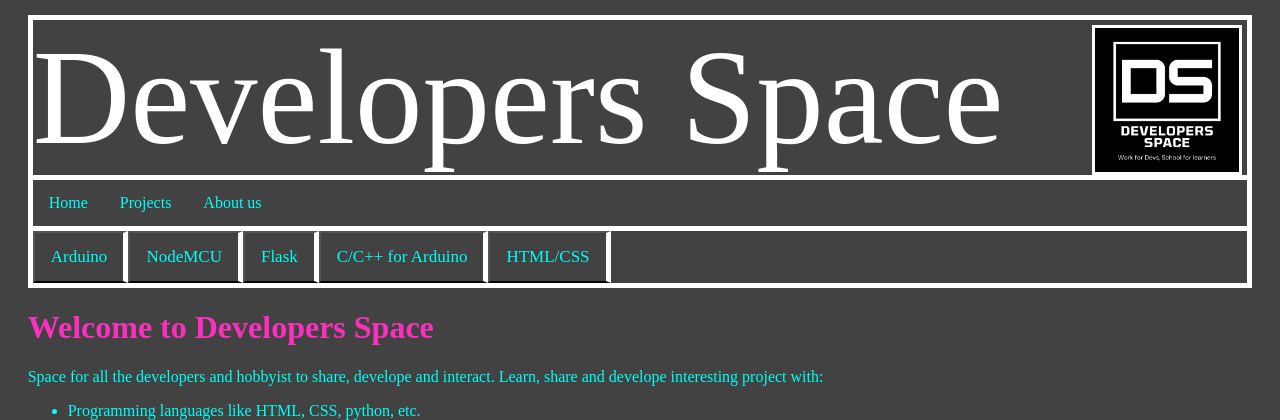
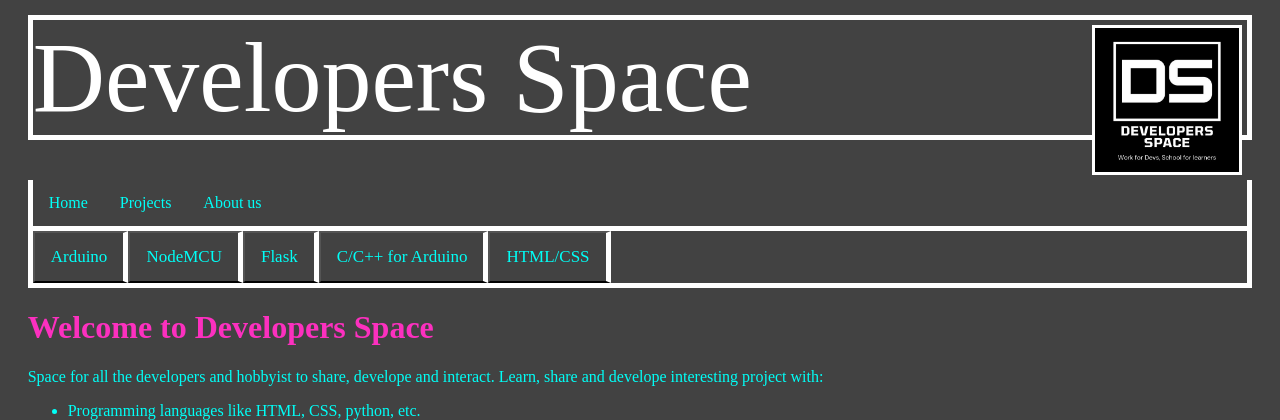
Before and after one commit to DevelopersSpace/DevSpaceFlask, a Flask app: page / in a window 1280 px wide. Shown: the top 420 px of the page. Run offline with Flask 2, Linux system fonts and the light colour scheme.

Commit message:
HEad font size change

```diff
--- a/static/css/developersspace.css
+++ b/static/css/developersspace.css
@@ -6,7 +6,7 @@
 #title{
 	background-color:#424242;
 	border:5px solid white;
-		font-family:Lucida Bright;
+    font-family:Lucida Bright;
 }
 #main {
 	width:98%;
@@ -16,7 +16,7 @@
     font-family:Lucida Bright;
 }
 .tt{
-	font-size:135px;
+	font-size:100px;
 	font-family:Lucida Bright;
 }
 .tab {
```
